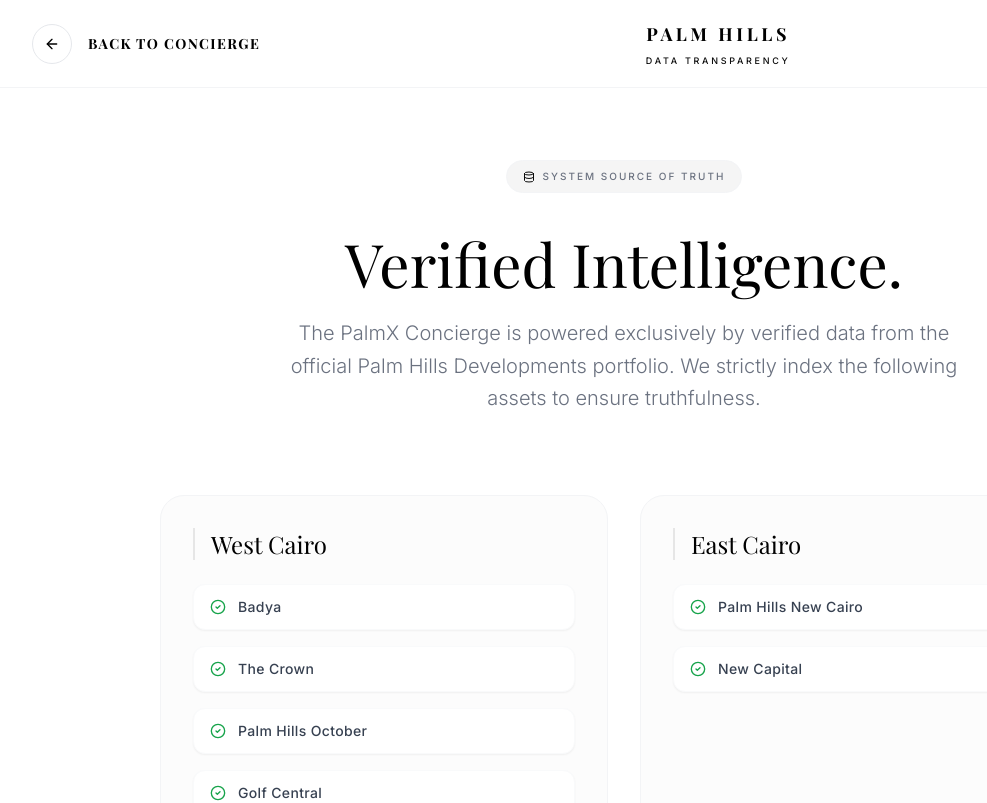
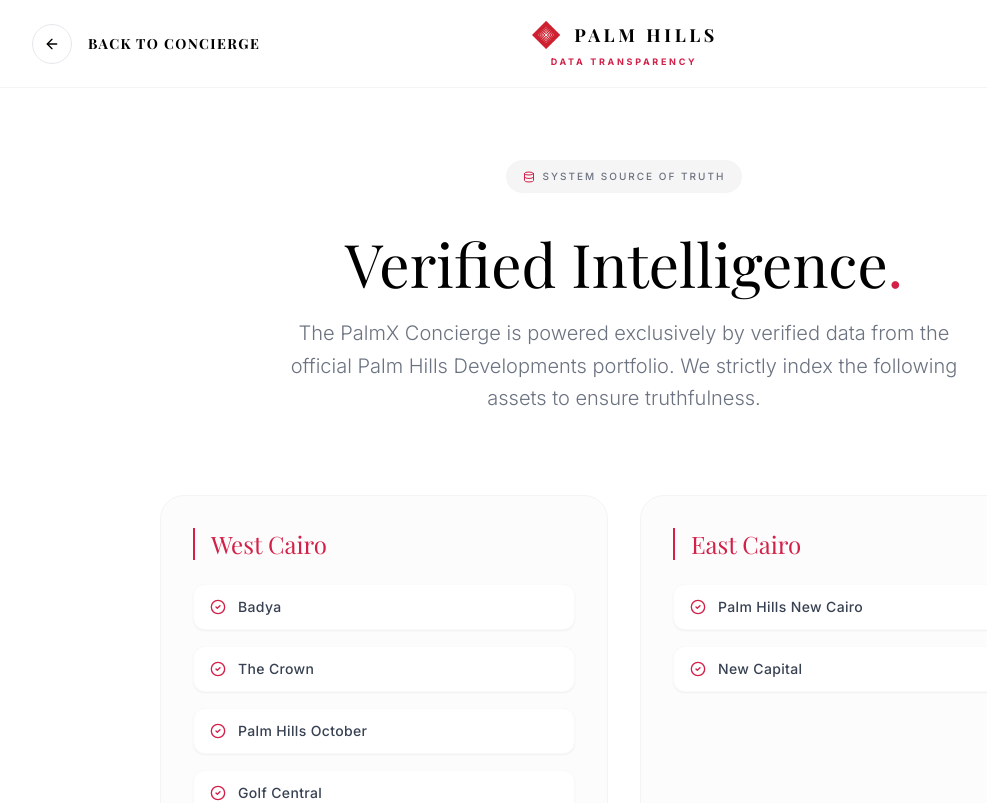
Before and after one commit to aXtr1o1/PalmX, a Next.js app in the folder app/frontend/: page /data-sources in a window 1280 px wide. Shown: the top 803 px of the page, without its empty margins (16-1003 px from the left). Built offline with nearby package versions, Linux system fonts and the light colour scheme; a web font is replaced by a local one.

Commit message:
Augmented the DataSource UI

```diff
--- a/app/frontend/app/data-sources/page.tsx
+++ b/app/frontend/app/data-sources/page.tsx
@@ -30,20 +30,25 @@
         <div className="min-h-screen bg-white text-foreground font-sans selection:bg-black selection:text-white">
 
             {/* Header */}
-            <header className="fixed top-0 w-full bg-white/95 backdrop-blur-md z-40 border-b border-gray-100 px-6 md:px-12 h-[88px] flex items-center justify-between">
-                <Link href="/" className="flex items-center gap-4 group">
+            <header className="fixed top-0 w-full bg-white/95 backdrop-blur-md z-40 border-b border-gray-100 px-6 md:px-12 h-[88px] grid grid-cols-3 items-center">
+                <Link href="/" className="flex items-center gap-4 group justify-self-start">
                     <div className="w-10 h-10 bg-white border border-gray-200 rounded-full flex items-center justify-center text-black group-hover:bg-black group-hover:text-white transition-colors">
                         <ArrowLeft size={16} />
                     </div>
                     <span className="font-serif text-sm tracking-widest font-bold text-black uppercase hidden md:block group-hover:translate-x-1 transition-transform">Back to Concierge</span>
                 </Link>
 
-                <div className="flex flex-col items-center">
-                    <span className="font-serif text-lg tracking-[0.2em] font-bold text-black border-b-2 border-transparent pb-1">PALM HILLS</span>
-                    <span className="text-[9px] uppercase tracking-[0.3em] text-accent font-medium">Data Transparency</span>
+                <div className="flex flex-col items-center justify-center justify-self-center">
+                    <div className="flex items-center gap-3 mb-1">
+                        <img src="/brand/palmHills-BlockLogo.png" alt="Palm Hills" className="h-8 w-auto" />
+                        <span className="font-serif text-lg tracking-[0.2em] font-bold text-black">PALM HILLS</span>
+                    </div>
+                    <span className="text-[9px] uppercase tracking-[0.3em] text-[#D22048] font-bold">Data Transparency</span>
                 </div>
 
-                <div className="w-10"></div> {/* Spacer for balance */}
+                <div className="justify-self-end">
+                    {/* Spacer or future actions */}
+                </div>
             </header>
 
             {/* Main Content */}
@@ -51,10 +56,10 @@
 
                 <div className="text-center mb-20 space-y-6">
                     <div className="inline-flex items-center gap-2 px-4 py-2 bg-surface rounded-full mb-4 border border-gray-100">
-                        <Database size={12} className="text-accent" />
+                        <Database size={12} className="text-[#D22048]" />
                         <span className="text-[10px] uppercase tracking-[0.2em] font-medium text-gray-500">System Source of Truth</span>
                     </div>
-                    <h1 className="font-serif text-5xl md:text-6xl text-black leading-tight">Verified Intelligence.</h1>
+                    <h1 className="font-serif text-5xl md:text-6xl text-black leading-tight">Verified Intelligence<span className="text-[#D22048]">.</span></h1>
                     <p className="text-gray-500 font-light text-xl max-w-2xl mx-auto leading-relaxed">
                         The PalmX Concierge is powered exclusively by verified data from the official Palm Hills Developments portfolio. We strictly index the following assets to ensure truthfulness.
                     </p>
@@ -63,12 +68,12 @@
                 {/* Data Grid */}
                 <div className="grid grid-cols-1 md:grid-cols-2 gap-8 mb-20">
                     {verifiedPortfolios.map((portfolio, idx) => (
-                        <div key={idx} className="bg-surface/30 p-8 rounded-3xl border border-gray-100 hover:border-gray-200 transition-colors group">
-                            <h3 className="font-serif text-2xl text-black mb-6 px-4 border-l-2 border-accent/50">{portfolio.region}</h3>
+                        <div key={idx} className="bg-surface/30 p-8 rounded-3xl border border-gray-100 hover:border-[#D22048]/20 transition-all duration-500 group hover:shadow-lg hover:shadow-[#D22048]/5">
+                            <h3 className="font-serif text-2xl text-[#D22048] mb-6 px-4 border-l-2 border-[#D22048]">{portfolio.region}</h3>
                             <ul className="space-y-4">
                                 {portfolio.projects.map((project) => (
                                     <li key={project} className="flex items-center gap-3 px-4 py-3 bg-white rounded-xl shadow-sm border border-gray-50 group-hover:translate-x-1 transition-transform duration-300">
-                                        <CheckCircle2 size={16} className="text-green-600 flex-shrink-0" />
+                                        <CheckCircle2 size={16} className="text-[#D22048] flex-shrink-0" />
                                         <span className="text-sm font-medium tracking-wide text-gray-700">{project}</span>
                                     </li>
                                 ))}
--- a/app/frontend/app/globals.css
+++ b/app/frontend/app/globals.css
@@ -85,4 +85,4 @@
   body {
     @apply bg-background text-foreground;
   }
-}
+}/* Force Rebuild */
--- a/app/frontend/app/page.tsx
+++ b/app/frontend/app/page.tsx
@@ -3,7 +3,8 @@
 export default function Home() {
   return (
     <main className="min-h-screen bg-white">
-      <ChatInterface />
+      {/* Force Rebuild Trigger: v10.7 */}
+      <ChatInterface key="force-refresh-v2" />
     </main>
   );
 }
```
Also changed, not shown: app/frontend/components/chat-interface.tsx (+26 -15 lines).
